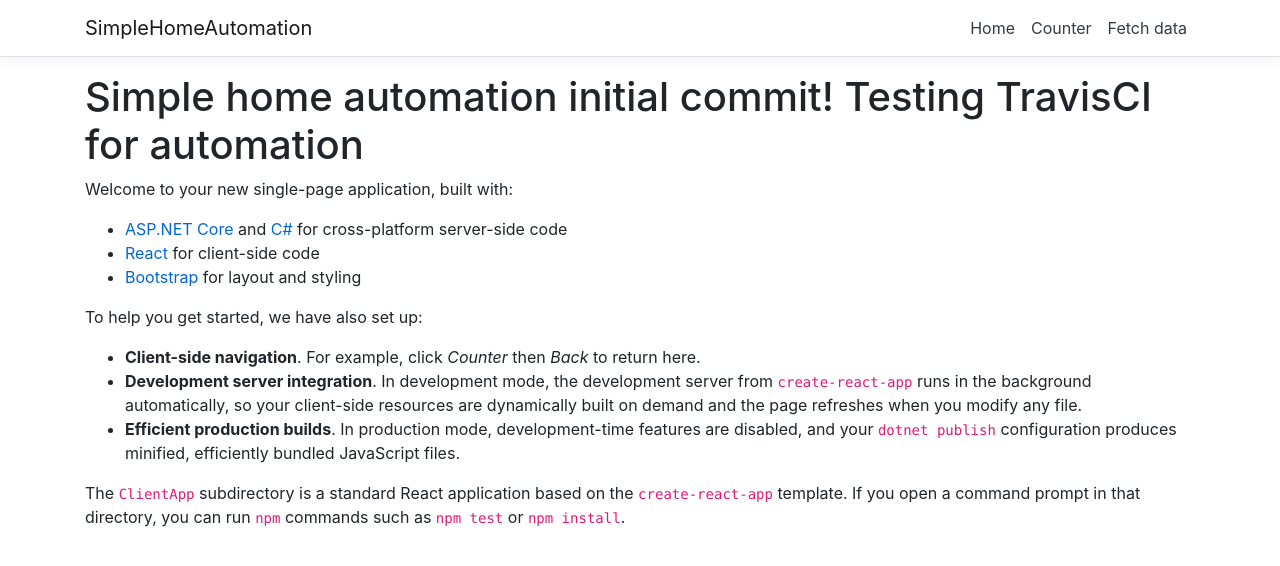
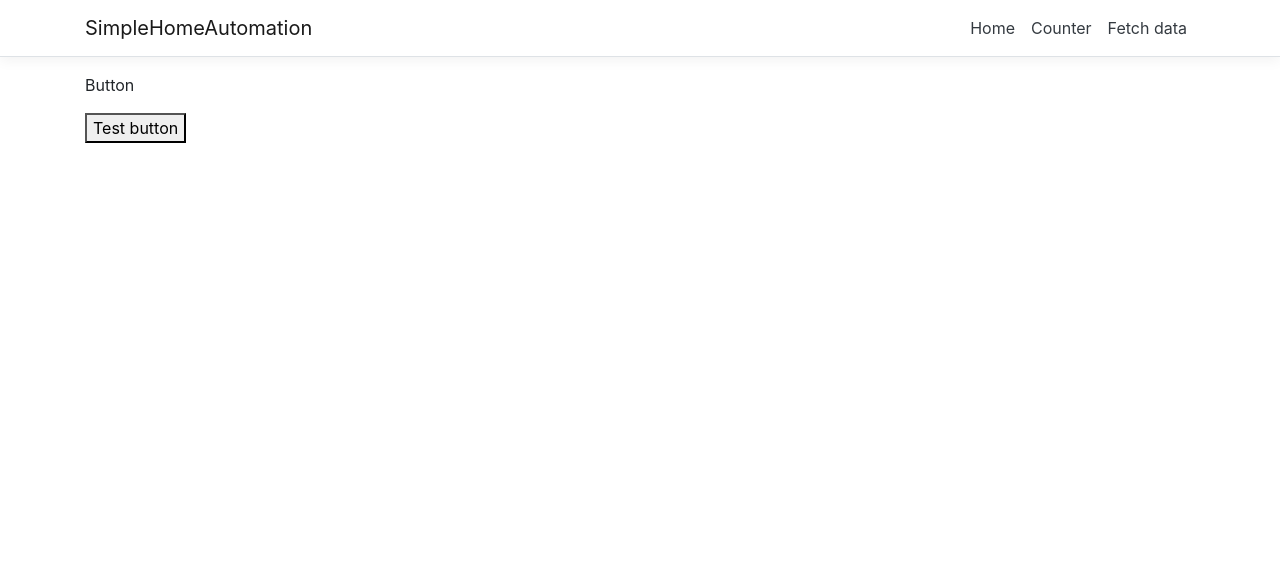
Before and after one commit to Furman950/simple-home-automation, a React (Create React App) app in the folder SimpleHomeAutomation/ClientApp/: page / in a window 1280 px wide. Shown: the top 566 px of the page. Built offline with nearby package versions, Linux system fonts and the light colour scheme.

Commit message:
added basic buton widget and publishMessage function

```diff
--- a/SimpleHomeAutomation/ClientApp/src/components/Home.js
+++ b/SimpleHomeAutomation/ClientApp/src/components/Home.js
@@ -1,25 +1,16 @@
 import React, { Component } from 'react';
+import { Button } from './widgets/Button';
 
 export class Home extends Component {
   static displayName = Home.name;
 
+
+
+
   render () {
     return (
       <div>
-        <h1>Simple home automation initial commit! Testing TravisCI for automation</h1>
-        <p>Welcome to your new single-page application, built with:</p>
-        <ul>
-          <li><a href='https://get.asp.net/'>ASP.NET Core</a> and <a href='https://msdn.microsoft.com/en-us/library/67ef8sbd.aspx'>C#</a> for cross-platform server-side code</li>
-          <li><a href='https://facebook.github.io/react/'>React</a> for client-side code</li>
-          <li><a href='http://getbootstrap.com/'>Bootstrap</a> for layout and styling</li>
-        </ul>
-        <p>To help you get started, we have also set up:</p>
-        <ul>
-          <li><strong>Client-side navigation</strong>. For example, click <em>Counter</em> then <em>Back</em> to return here.</li>
-          <li><strong>Development server integration</strong>. In development mode, the development server from <code>create-react-app</code> runs in the background automatically, so your client-side resources are dynamically built on demand and the page refreshes when you modify any file.</li>
-          <li><strong>Efficient production builds</strong>. In production mode, development-time features are disabled, and your <code>dotnet publish</code> configuration produces minified, efficiently bundled JavaScript files.</li>
-        </ul>
-        <p>The <code>ClientApp</code> subdirectory is a standard React application based on the <code>create-react-app</code> template. If you open a command prompt in that directory, you can run <code>npm</code> commands such as <code>npm test</code> or <code>npm install</code>.</p>
+        <Button topic="theTopic" message="testMessage" label="Test button"/>
       </div>
     );
   }
--- /dev/null
+++ b/SimpleHomeAutomation/ClientApp/src/components/widgets/Button.js
@@ -0,0 +1,33 @@
+import React, { Component } from 'react';
+import { publishMessage } from '../../services/APICalls';
+
+export class Button extends Component {
+
+    constructor(props) {
+        super(props);
+    }
+
+    onClick = () => {
+        publishMessage(this.props.topic, this.props.message)
+            .then(res => {
+                console.log(res.re)
+                console.log(res);
+            })
+            .catch(err => {
+
+                console.log(err);
+            });
+    }
+
+    render() {
+        return (
+            <div>
+                <p>Button</p>
+                <button
+                    onClick={this.onClick}
+                >{this.props.label}</button>
+            </div>
+
+        )
+    }
+}
--- /dev/null
+++ b/SimpleHomeAutomation/ClientApp/src/services/APICalls.js
@@ -0,0 +1,22 @@
+
+let apiHost = window.location.host + "/api"
+
+function publishMessage(topic, message) {
+    return postRequest(`http://${apiHost}/mqtt/publish`, {topic, message})
+}
+
+function postRequest(endpoint, obj) {
+    console.log(endpoint);
+    return fetch(endpoint, {
+        method: 'POST',
+        headers: {
+            'Accept': 'application/json',
+            'Content-Type': 'application/json',
+        },
+        body: JSON.stringify(obj)
+    })
+}
+
+export {
+    publishMessage
+}
```
Also changed, not shown: 1 other file (tests, documents, lock files or other folders).
